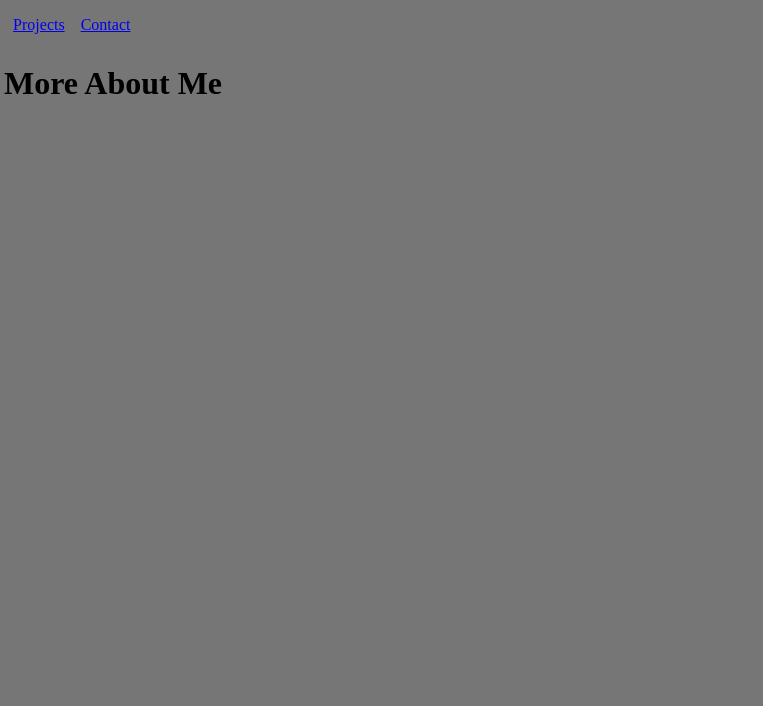
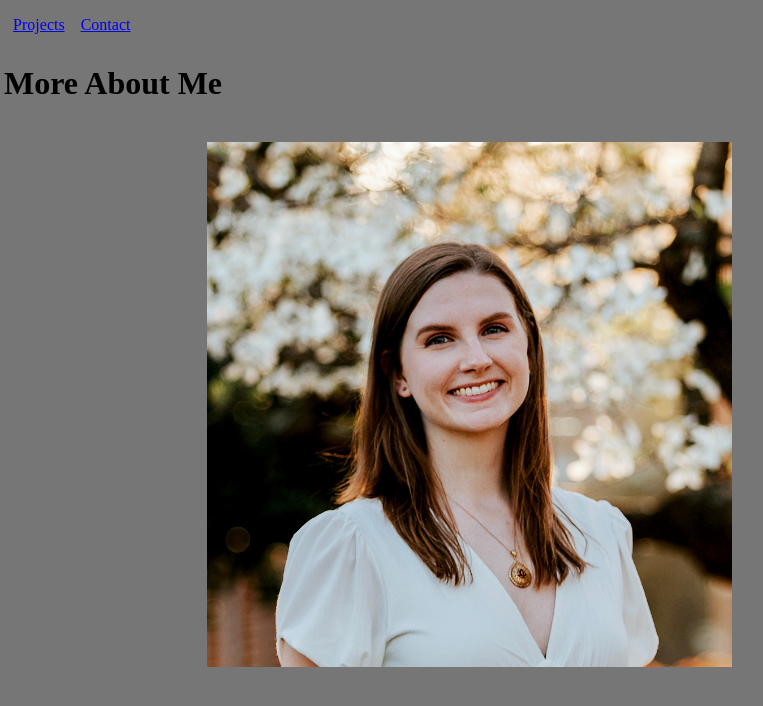
Before and after one commit to charogerz/charogerz.github.io, a plain HTML site: page about.html in a window 1280 px wide. Shown: the full height of the page, 186-949 px from the left. Drawn offline with Linux system fonts and the light colour scheme.

Commit message:
headshot, header title pos

```diff
--- a/about.html
+++ b/about.html
@@ -4,8 +4,7 @@
 <head>
     <meta charset="UTF-8" />
     <meta name="viewport" content="width=device-width, initial-scale=1.0" />
-    <meta name="description"
-        content="Read about me, my experience, my skills, and my goals as a designer.">
+    <meta name="description" content="Read about me, my experience, my skills, and my goals as a designer.">
     <link rel="stylesheet" href="styles/about.css" />
     <title>Charlotte Rogers: About Me</title>
 </head>
@@ -22,9 +21,15 @@
         </div>
     </nav>
     <br />
-    <div class="header">
-        <img src="images/logo_square.png" alt="logo"/>
-        <h1>More About Me</h1>
-    </div>
-
+    <header>
+        <div class="header">
+            <img src="images/logo_square.png" alt="logo" />
+            <h1>More About Me</h1>
+        </div>
+    </header>
+    <br />
+    <br />
+    <main class="main-categories">
+        <img src="images/headshot.jpg" alt="headshot" class="center">
+    </main>
 </html>
--- a/styles/about.css
+++ b/styles/about.css
@@ -30,3 +30,10 @@ a {
     top: 18px;
     left: 10px;
 }
+
+.center {
+    display: block;
+    margin-left: auto;
+    margin-right: auto;
+    width: 50%;
+}
--- a/styles/index.css
+++ b/styles/index.css
@@ -27,7 +27,7 @@ ul {
 
 .header h1 {
     position: relative;
-    top: 50px;
+    top: 40px;
     left: 10px;
 }
 
```
Also changed, not shown: index.html (+0 -3 lines), images/headshot.jpg (added).
